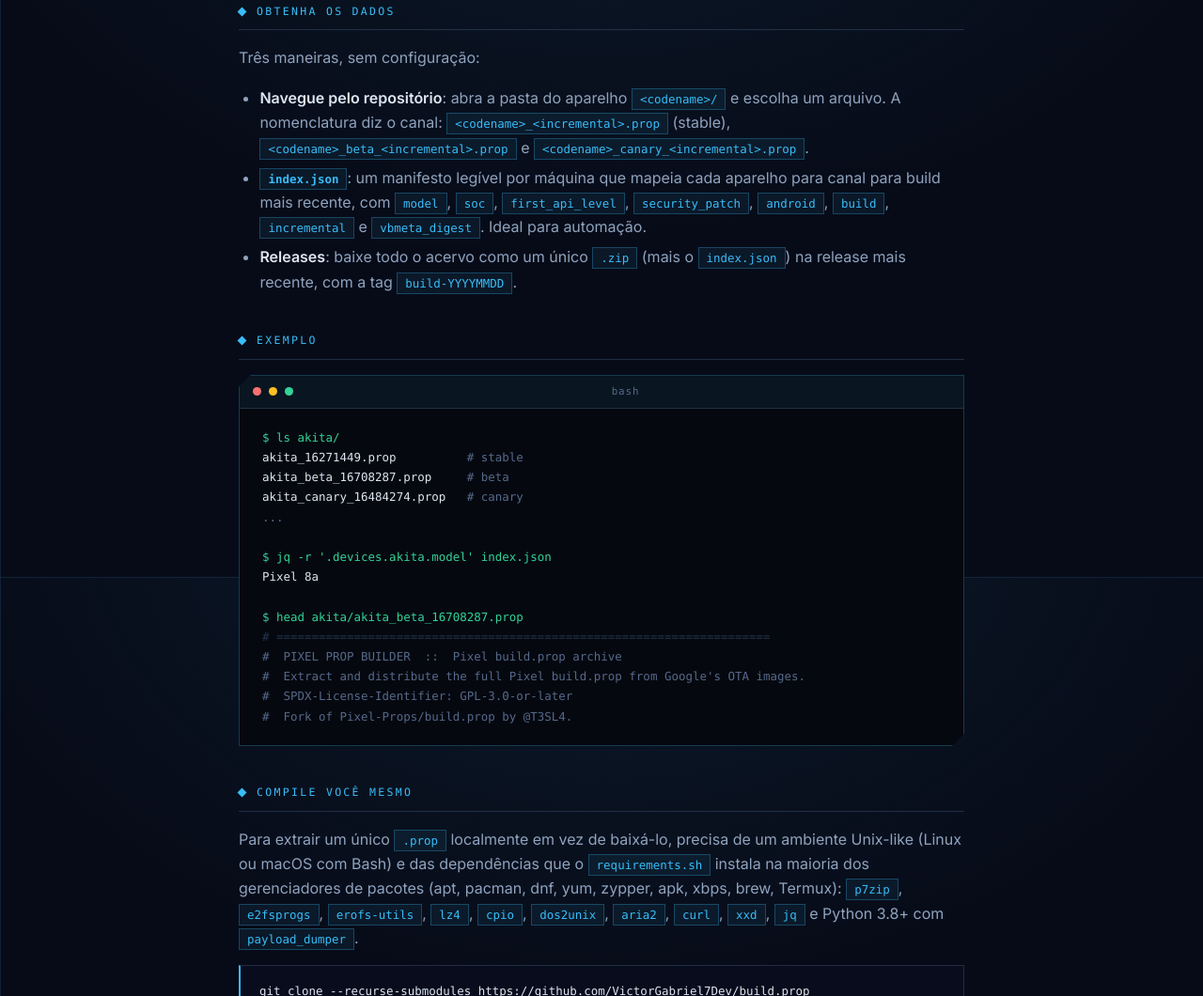
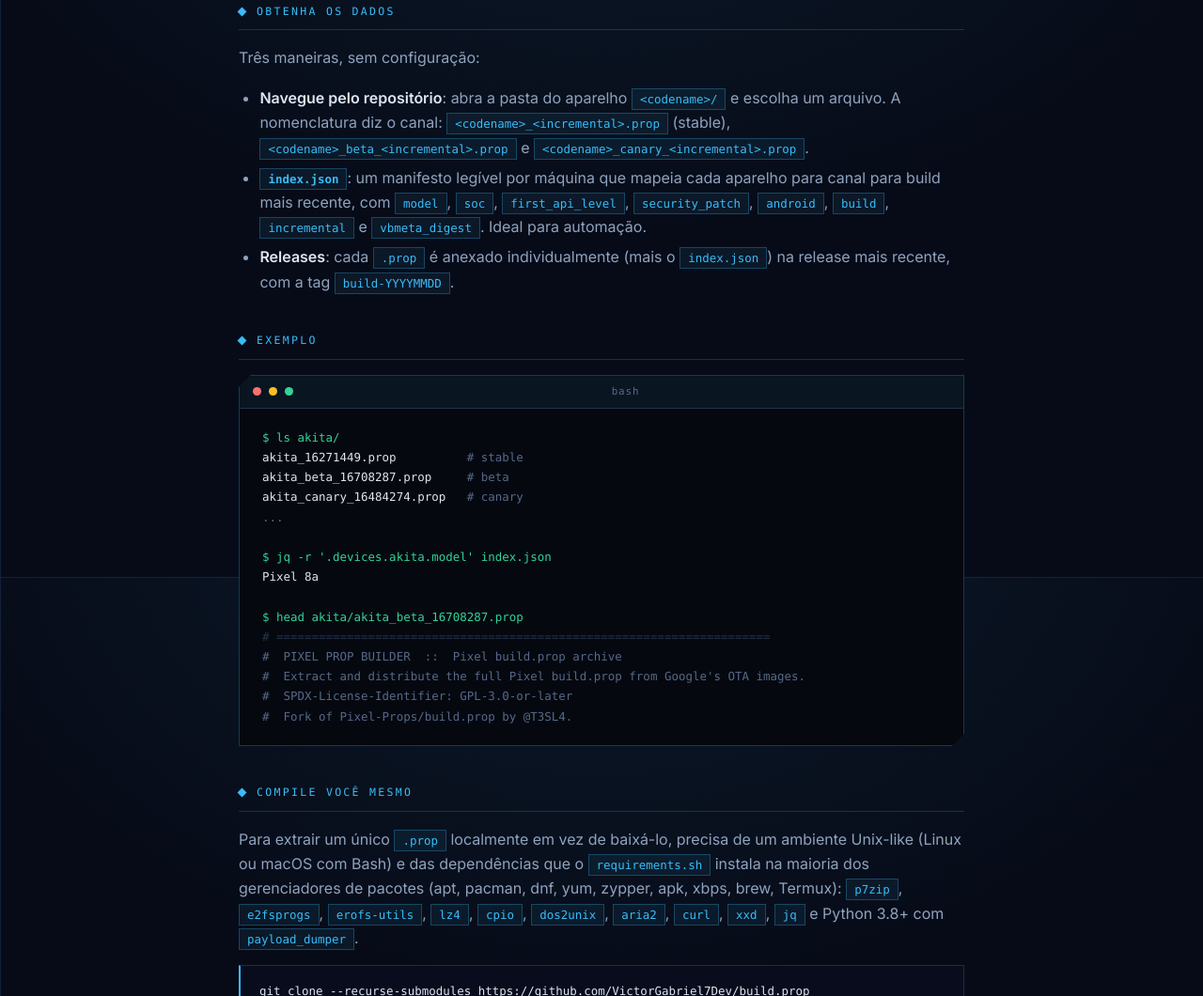
Before and after one commit to inova-mind/victorgabriel.dev, a plain HTML site: page projetos/build.prop/index.html in a window 1280 px wide. Shown: the part 986-2046 px from the top of the page at 94% size. Drawn offline with Linux system fonts and the light colour scheme.

Commit message:
Atualiza o espelho do conteúdo servido por https://victorgabriel.dev/
Captura feita por HTTP público e anônimo, sem cookie e sem sessão: o que
está aqui é exatamente o que o servidor entrega a um visitante. Ver
`_manifesto.json` para a URL, o status e o sha256 de cada arquivo.

Commit automático do espelho-github (inova-cloud/scripts/espelho-github/).

```diff
--- a/projetos/build.prop/index.html
+++ b/projetos/build.prop/index.html
@@ -147,7 +147,7 @@
             automação.
           </li>
           <li>
-            <strong>Releases</strong>: baixe todo o acervo como um único <code>.zip</code> (mais o
+            <strong>Releases</strong>: cada <code>.prop</code> é anexado individualmente (mais o
             <code>index.json</code>) na release mais recente, com a tag <code>build-YYYYMMDD</code>.
           </li>
         </ul>
```
